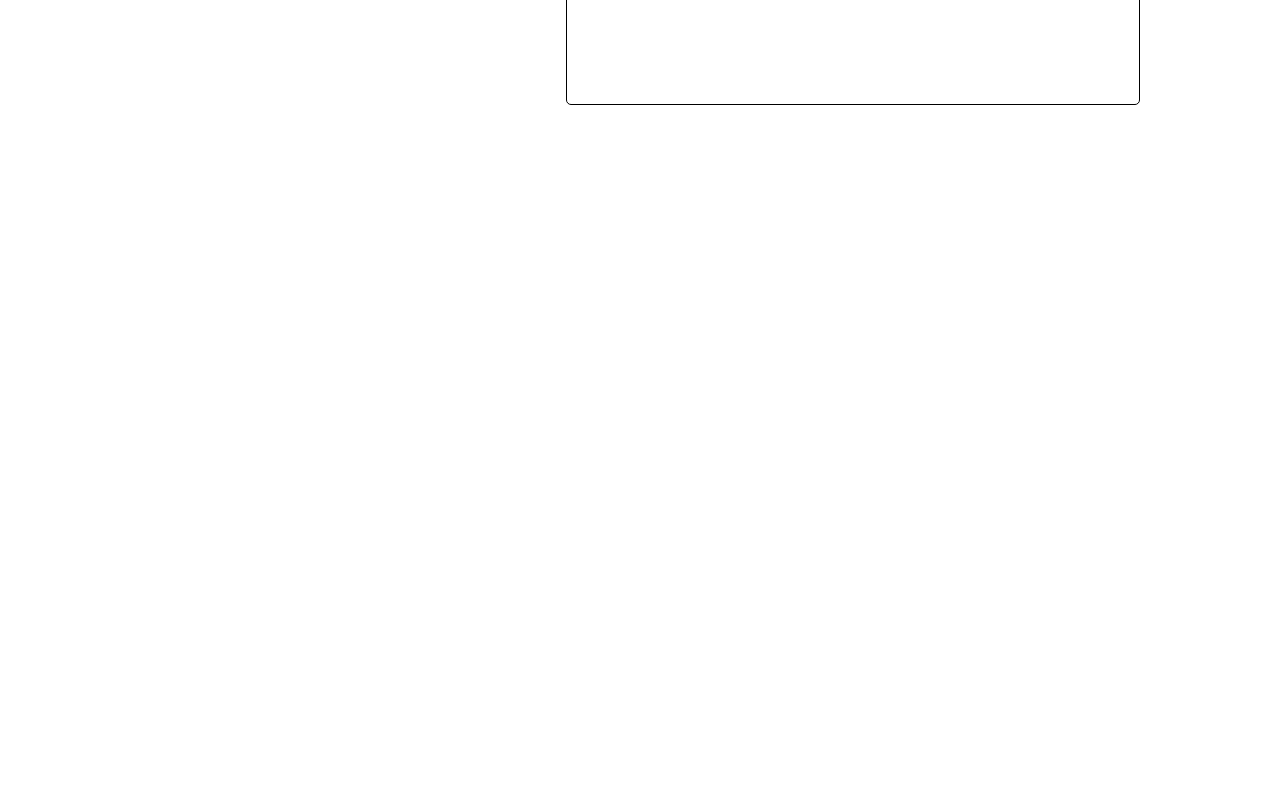
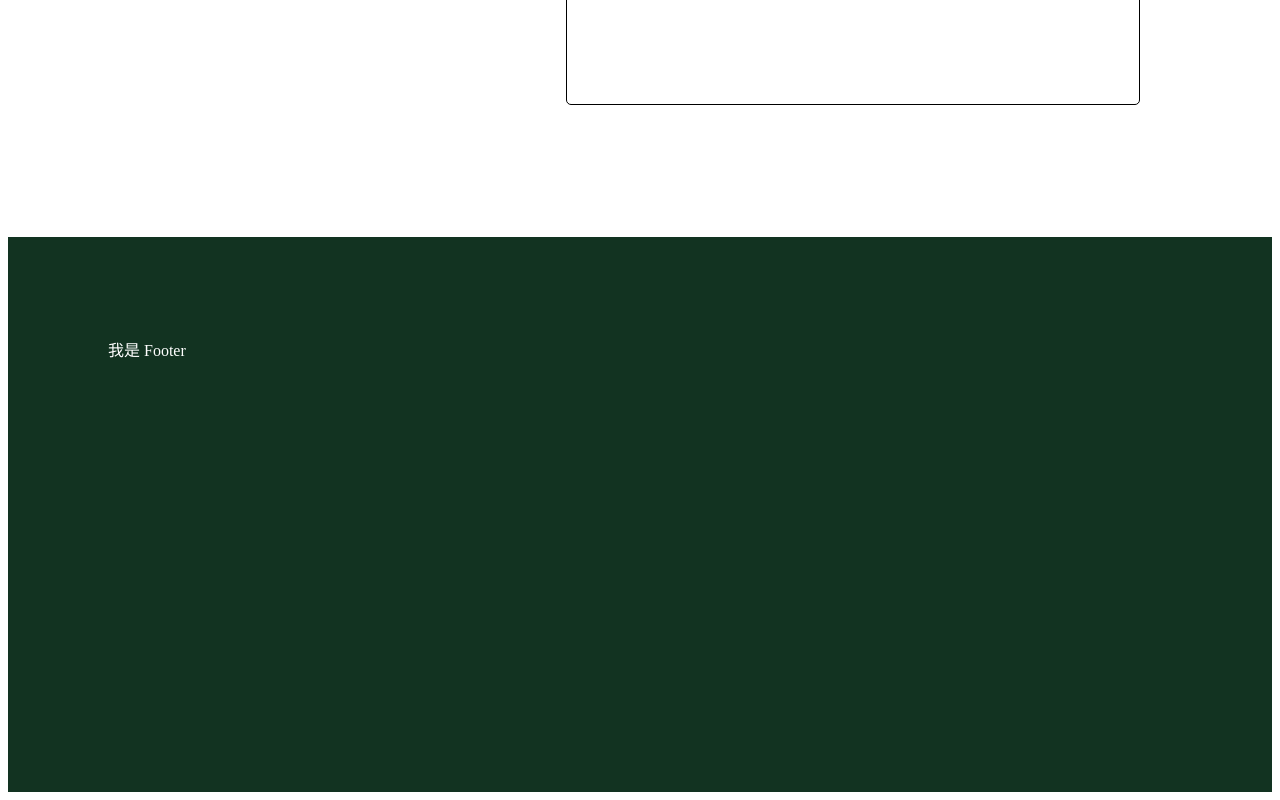
Before and after one commit to wtlin1228/react-anchor, a React (Create React App) app: page / in a window 1280 px wide. Shown: the part 1993-2793 px from the top of the page. Before the commit the page ends 2238 px from the top, so only its background shows below. Built offline with nearby package versions, Linux system fonts and the light colour scheme.

Commit message:
add footer

```diff
--- a/src/App.js
+++ b/src/App.js
@@ -27,6 +27,14 @@ const Right = styled.div`
   width: 60%;
 `;
 
+const Footer = styled.div`
+  min-height: 355px;
+  padding: 100px;
+
+  background: #123321;
+  color: #ffffff;
+`;
+
 const cards = [
   { id: 1, title: "企鵝說他不會說話" },
   { id: 2, title: "貓喜歡跟狗睡覺" },
@@ -41,6 +49,7 @@ const App = () => {
     cards[0].id
   );
   return (
+    <>
       <Container>
         <Left>
           <Anchor />
@@ -53,6 +62,8 @@ const App = () => {
           />
         </Right>
       </Container>
+      <Footer>我是 Footer</Footer>
+    </>
   );
 };
 
```
Lines whose indentation alone changed are shown as unchanged.
